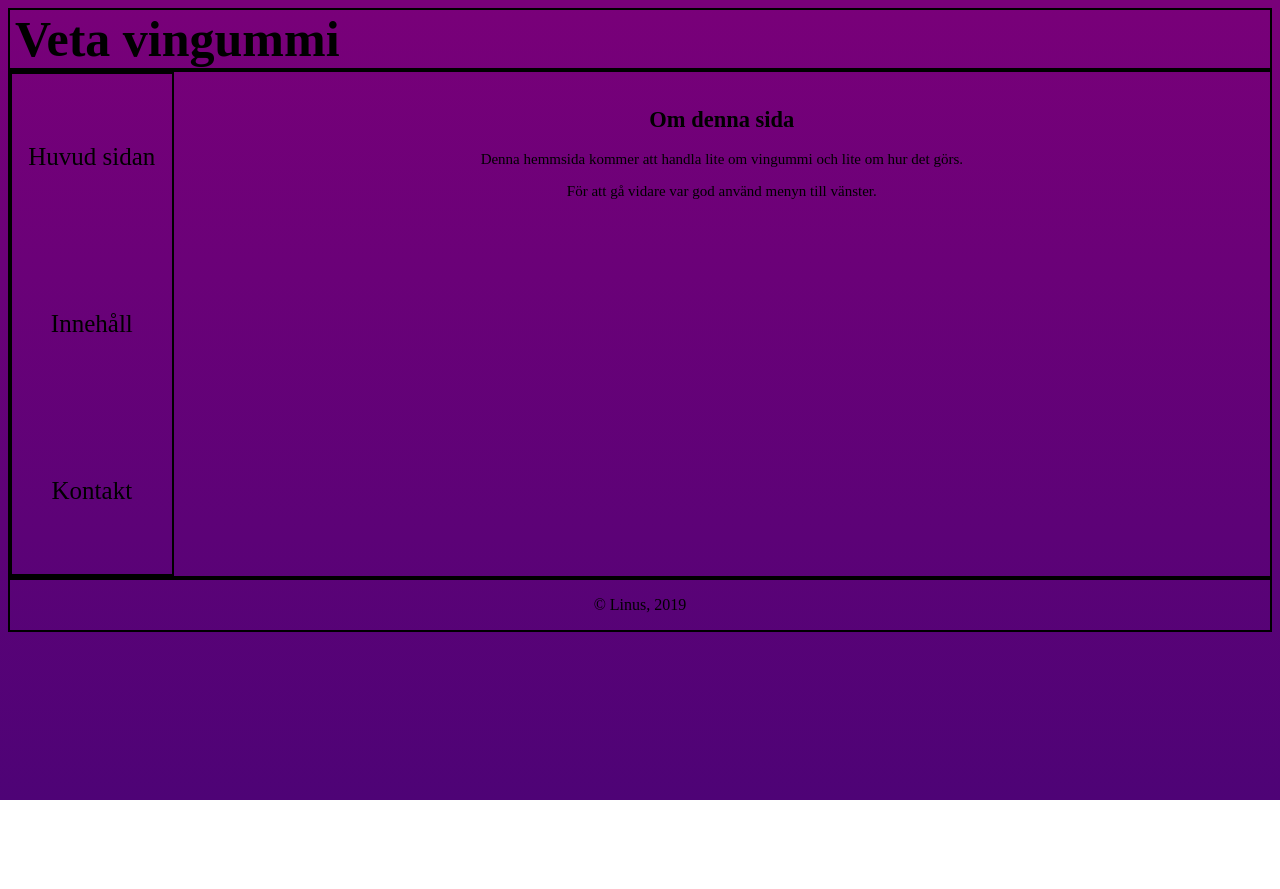
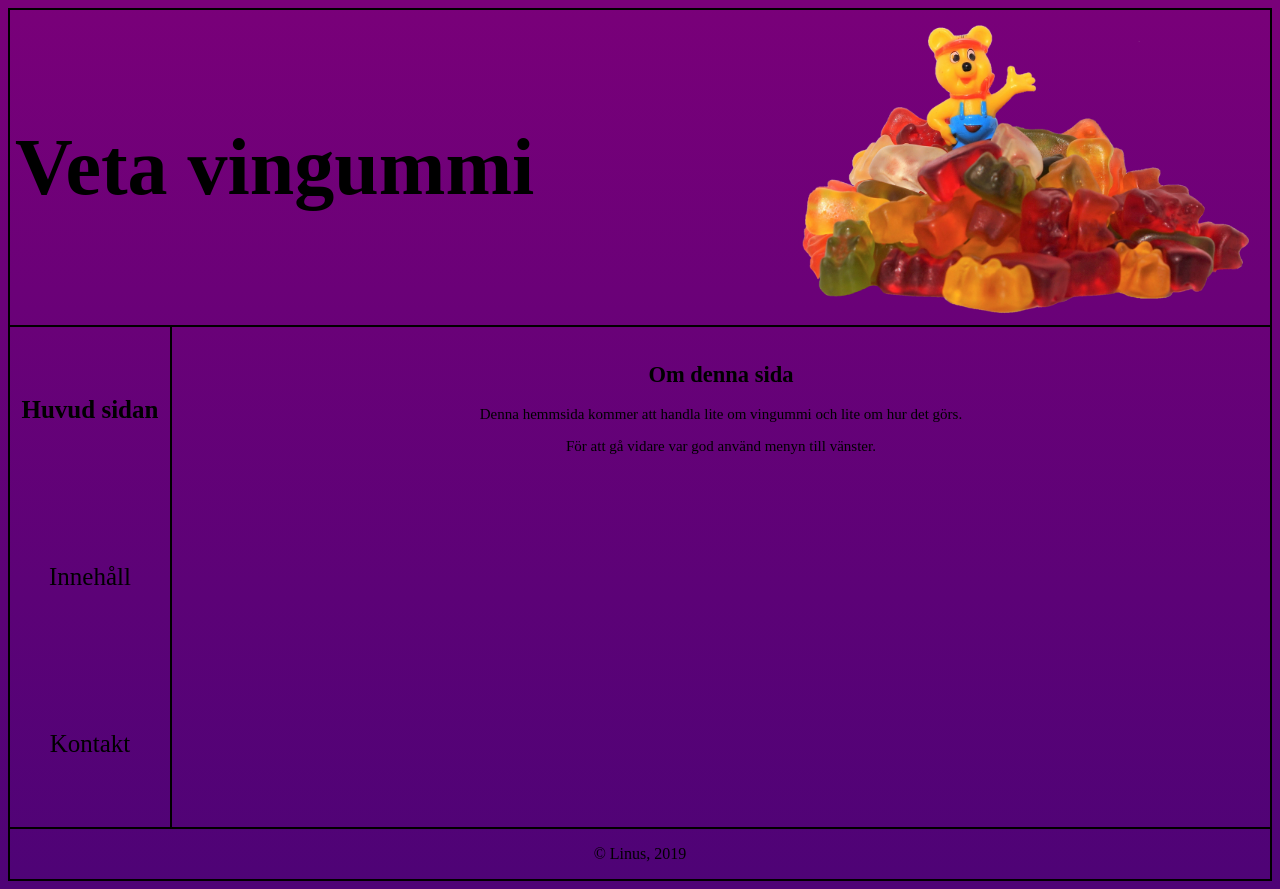
Before and after one commit to tbg-webbutveckling-te18/Jakobsson-Smorgasboard, a plain HTML site: page projects/4-Eget-Project-HT19/index.html in a window 1280 px wide. Before the commit the page ends 800 px from the top, so only its background shows below. Drawn offline with Linux system fonts and the light colour scheme.

Commit message:
added image

```diff
--- a/projects/4-Eget-Project-HT19/assets/css/main.css
+++ b/projects/4-Eget-Project-HT19/assets/css/main.css
@@ -12,13 +12,14 @@ header {
     height: auto;
 
     display: flex;
+    justify-content: space-between;
 }
 
 header h1 {
     margin-bottom: auto;
     margin-top: auto;
 
-    font-size: 50px;
+    font-size: 80px;
     padding-left: 5px;
 }
 
@@ -27,7 +28,7 @@ header img {
 }
 
 main {
-    border: 2px solid black;
+    border-right: 2px solid black;
     display: flex;
 }
 
@@ -39,7 +40,8 @@ main section {
 }
 
 aside {
-    border: 2px solid black;
+    border-right: 2px solid black;
+    border-left: 2px solid black;
     width: 15%;
     height: 500px;
 }
@@ -76,6 +78,9 @@ a {
 a:hover {
     font-weight: bold;
 }
+a.activePage {
+    font-weight: bold;
+}
 
 footer {
     border: 2px solid black;
--- a/projects/4-Eget-Project-HT19/index.html
+++ b/projects/4-Eget-Project-HT19/index.html
@@ -14,13 +14,13 @@
        <h1>
            Veta vingummi
        </h1>
-        <img src="" alt="">
+        <img src="assets/images/slideshow/vingummi.png" alt="bild på vin gimmi">
     </header>
     <main>
         <aside>
             <nav>
                 <ul id="mainNavigation">
-                    <li><a href="index.html">Huvud sidan</a></li>
+                    <li><a href="index.html" class="activePage">Huvud sidan</a></li>
                     <li><a href="subpages/innehall.html">Innehåll</a></li>
                     <li><a href="subpages/kontakt.html">Kontakt</a></li>
                 </ul>
```
Also changed, not shown: projects/4-Eget-Project-HT19/subpages/innehall.html (+2 -2 lines), projects/4-Eget-Project-HT19/subpages/kontakt.html (+2 -2 lines), projects/4-Eget-Project-HT19/assets/images/slideshow/vingummi.png (added).
